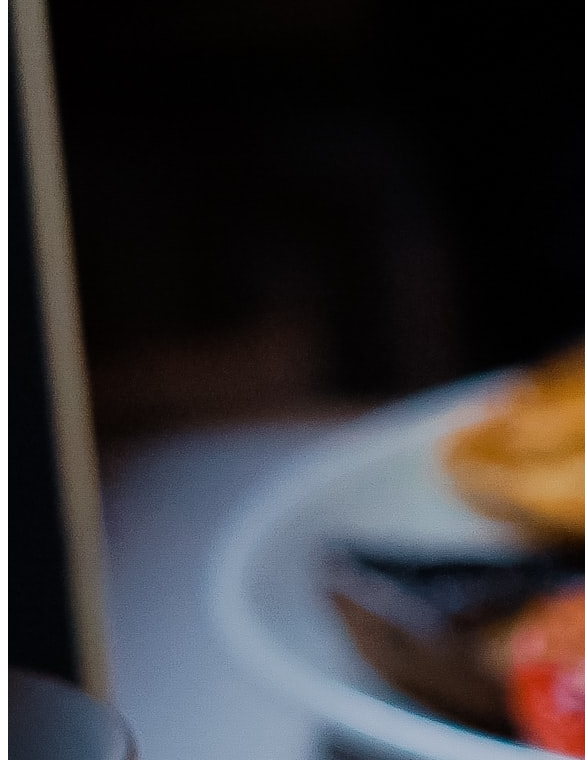
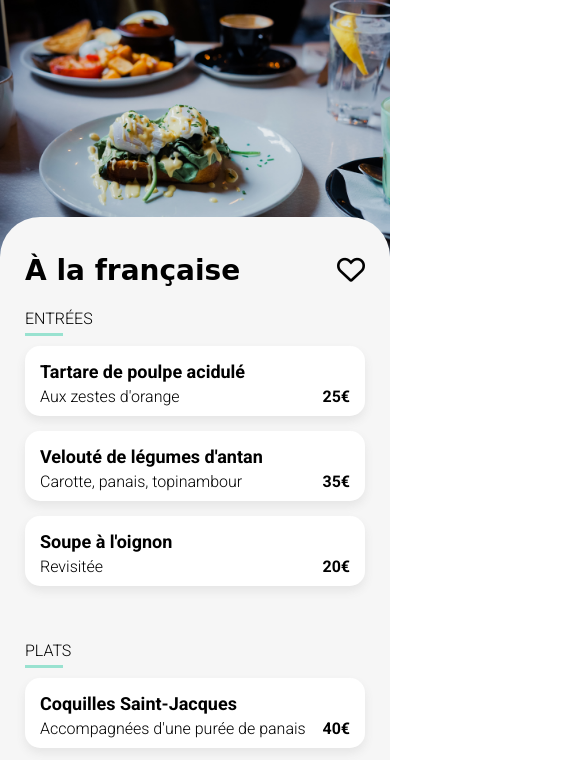
Before and after one commit to laticauda-64/openClassRooms_03_08102021, a website: page pages/a-la-francaise.html in a window 390 px wide. Shown: the part 68-828 px from the top of the page, 585 px wide, since content can reach past the window. Drawn offline with nearby package versions, Linux system fonts and the light colour scheme; files that its build step writes are made by us from their sources; the site is published under a folder, as on GitHub Pages, so addresses that start at the root find nothing; a web font is replaced by a local one.

Commit message:
Refactoring: CSS responsive

```diff
--- a/index.html
+++ b/index.html
@@ -5,7 +5,7 @@
     <meta http-equiv="X-UA-Compatible" content="IE=edge" />
     <meta name="viewport" content="width=device-width, initial-scale=1.0" />
     <title>OhMyFood</title>
-    <link rel="stylesheet" href="/public/css/pages/home.css" />
+    <link rel="stylesheet" href="public/css/pages/home.css" />
     <link
       rel="stylesheet"
       href="https://cdnjs.cloudflare.com/ajax/libs/font-awesome/6.0.0-beta2/css/all.min.css"
--- a/pages/a-la-francaise.html
+++ b/pages/a-la-francaise.html
@@ -5,7 +5,7 @@
     <meta http-equiv="X-UA-Compatible" content="IE=edge" />
     <meta name="viewport" content="width=device-width, initial-scale=1.0" />
     <title>OhMyFood - A la française</title>
-    <link rel="stylesheet" href="/public/css/pages/page.css" />
+    <link rel="stylesheet" href="public/css/pages/page.css" />
     <link
       rel="stylesheet"
       href="https://cdnjs.cloudflare.com/ajax/libs/font-awesome/6.0.0-beta2/css/all.min.css"
```
Also changed, not shown: pages/la-note-enchantee.html (+1 -1 lines), pages/le-delice-des-sens.html (+1 -1 lines), pages/palette-du-gout.html (+1 -1 lines).
